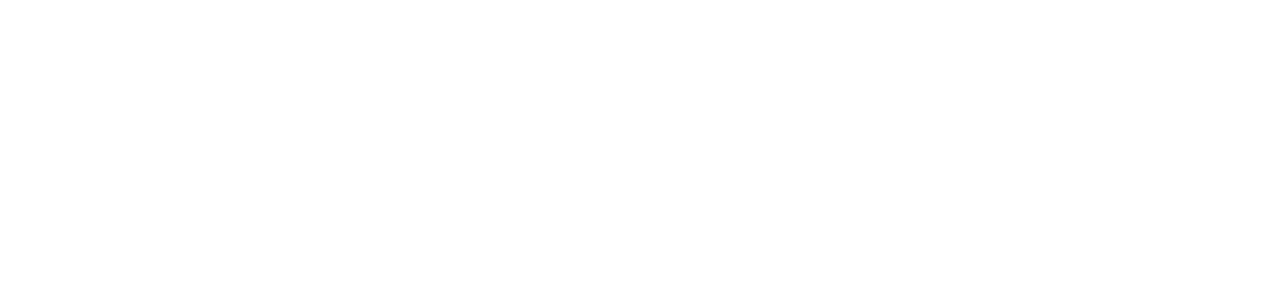
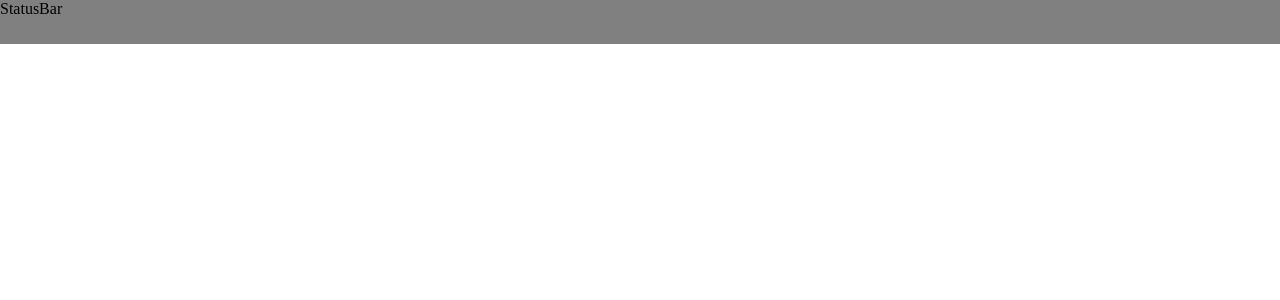
Before and after one commit to the-ultimate-team/typescript-react-toyproject, a React (Create React App) app: page / in a window 1280 px wide. Shown: the top 300 px of the page. Built offline with nearby package versions, Linux system fonts and the light colour scheme.

Commit message:
feat: status-bar

```diff
--- a/package.json
+++ b/package.json
@@ -10,6 +10,7 @@
     "@types/node": "^16.11.26",
     "@types/react": "^17.0.43",
     "@types/react-dom": "^17.0.14",
+    "normalize.css": "^8.0.1",
     "react": "^17.0.2",
     "react-dom": "^17.0.2",
     "react-router": "^6.3.0",
@@ -41,5 +42,8 @@
       "last 1 firefox version",
       "last 1 safari version"
     ]
+  },
+  "devDependencies": {
+    "@types/styled-components": "^5.1.25"
   }
 }
--- a/src/App.tsx
+++ b/src/App.tsx
@@ -1,7 +1,13 @@
 import React from "react";
+import StatusBar from "./components/StatusBar";
+import "normalize.css/normalize.css";
 
 function App() {
-  return <div></div>;
+  return (
+    <div>
+      <StatusBar />
+    </div>
+  );
 }
 
 export default App;
--- /dev/null
+++ b/src/components/StatusBar.tsx
@@ -0,0 +1,14 @@
+import React from "react";
+import styled from "styled-components";
+
+const StatusBarStyle = styled.div`
+  width: 100%;
+  height: 44px;
+  background: gray;
+`;
+
+const StatusBar = () => {
+  return <StatusBarStyle>StatusBar</StatusBarStyle>;
+};
+
+export default StatusBar;
```
Also changed, not shown: 1 other file (tests, documents, lock files or other folders).
